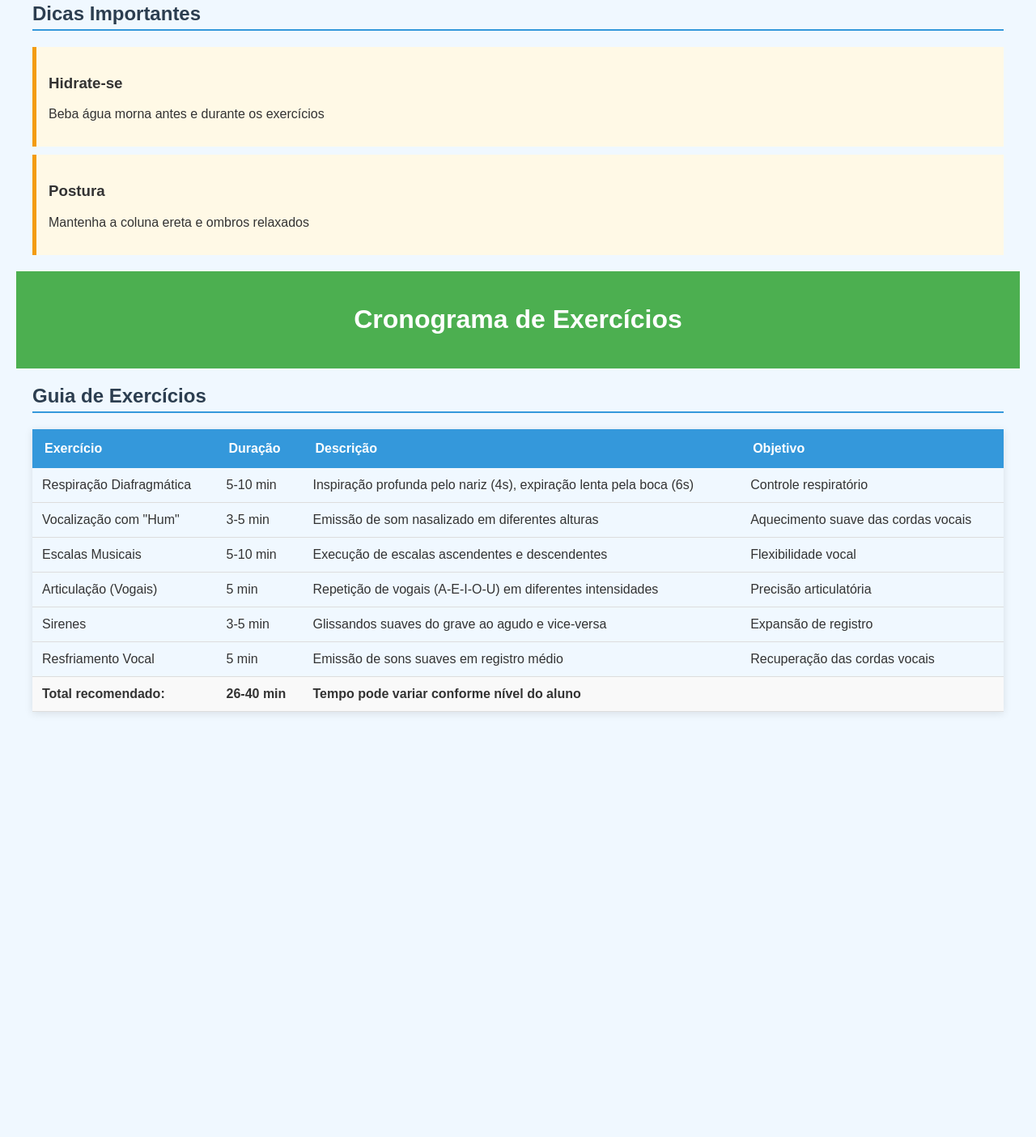
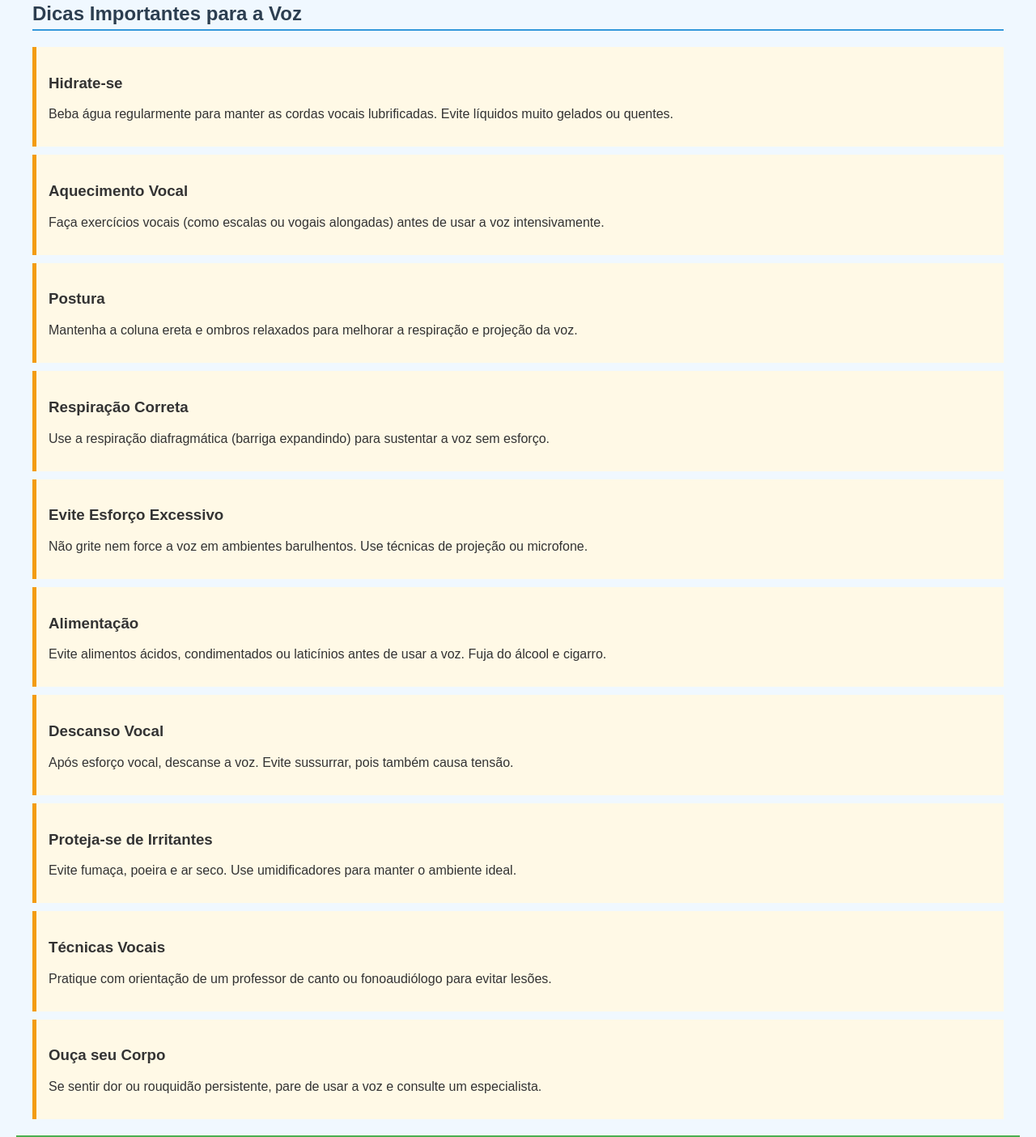
Before and after one commit to adalmir/auladecanto, a plain HTML site: page index.html in a window 1280 px wide. Shown: the part 4636-6040 px from the top of the page at 81% size. Before the commit the page ends 5555 px from the top, so only its background shows below. Drawn offline with Linux system fonts and the light colour scheme.

Commit message:
Update index.html
adicionando dicas

```diff
--- a/index.html
+++ b/index.html
@@ -190,14 +190,56 @@
         </section>
 
         <section id="dicas">
-            <h2>Dicas Importantes</h2>
+    <h2>Dicas Importantes para a Voz</h2>
+
     <div class="dicas">
         <h3>Hidrate-se</h3>
-                <p>Beba água morna antes e durante os exercícios</p>
+        <p>Beba água regularmente para manter as cordas vocais lubrificadas. Evite líquidos muito gelados ou quentes.</p>
     </div>
+
+    <div class="dicas">
+        <h3>Aquecimento Vocal</h3>
+        <p>Faça exercícios vocais (como escalas ou vogais alongadas) antes de usar a voz intensivamente.</p>
+    </div>
+
     <div class="dicas">
         <h3>Postura</h3>
-                <p>Mantenha a coluna ereta e ombros relaxados</p>
+        <p>Mantenha a coluna ereta e ombros relaxados para melhorar a respiração e projeção da voz.</p>
+    </div>
+
+    <div class="dicas">
+        <h3>Respiração Correta</h3>
+        <p>Use a respiração diafragmática (barriga expandindo) para sustentar a voz sem esforço.</p>
+    </div>
+
+    <div class="dicas">
+        <h3>Evite Esforço Excessivo</h3>
+        <p>Não grite nem force a voz em ambientes barulhentos. Use técnicas de projeção ou microfone.</p>
+    </div>
+
+    <div class="dicas">
+        <h3>Alimentação</h3>
+        <p>Evite alimentos ácidos, condimentados ou laticínios antes de usar a voz. Fuja do álcool e cigarro.</p>
+    </div>
+
+    <div class="dicas">
+        <h3>Descanso Vocal</h3>
+        <p>Após esforço vocal, descanse a voz. Evite sussurrar, pois também causa tensão.</p>
+    </div>
+
+    <div class="dicas">
+        <h3>Proteja-se de Irritantes</h3>
+        <p>Evite fumaça, poeira e ar seco. Use umidificadores para manter o ambiente ideal.</p>
+    </div>
+
+    <div class="dicas">
+        <h3>Técnicas Vocais</h3>
+        <p>Pratique com orientação de um professor de canto ou fonoaudiólogo para evitar lesões.</p>
+    </div>
+
+    <div class="dicas">
+        <h3>Ouça seu Corpo</h3>
+        <p>Se sentir dor ou rouquidão persistente, pare de usar a voz e consulte um especialista.</p>
     </div>
 </section>
     </div>
```
Lines whose indentation alone changed are shown as unchanged.
